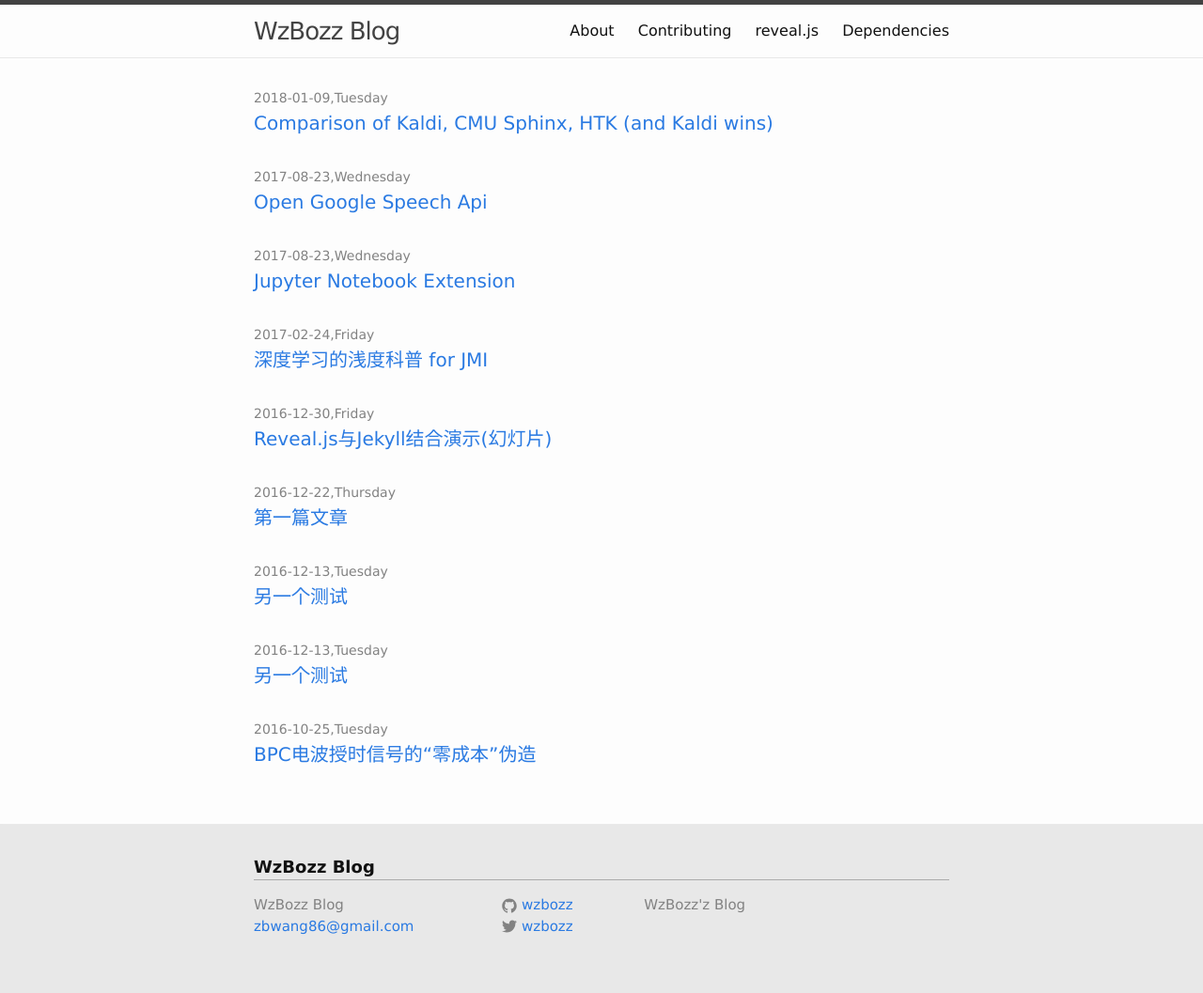
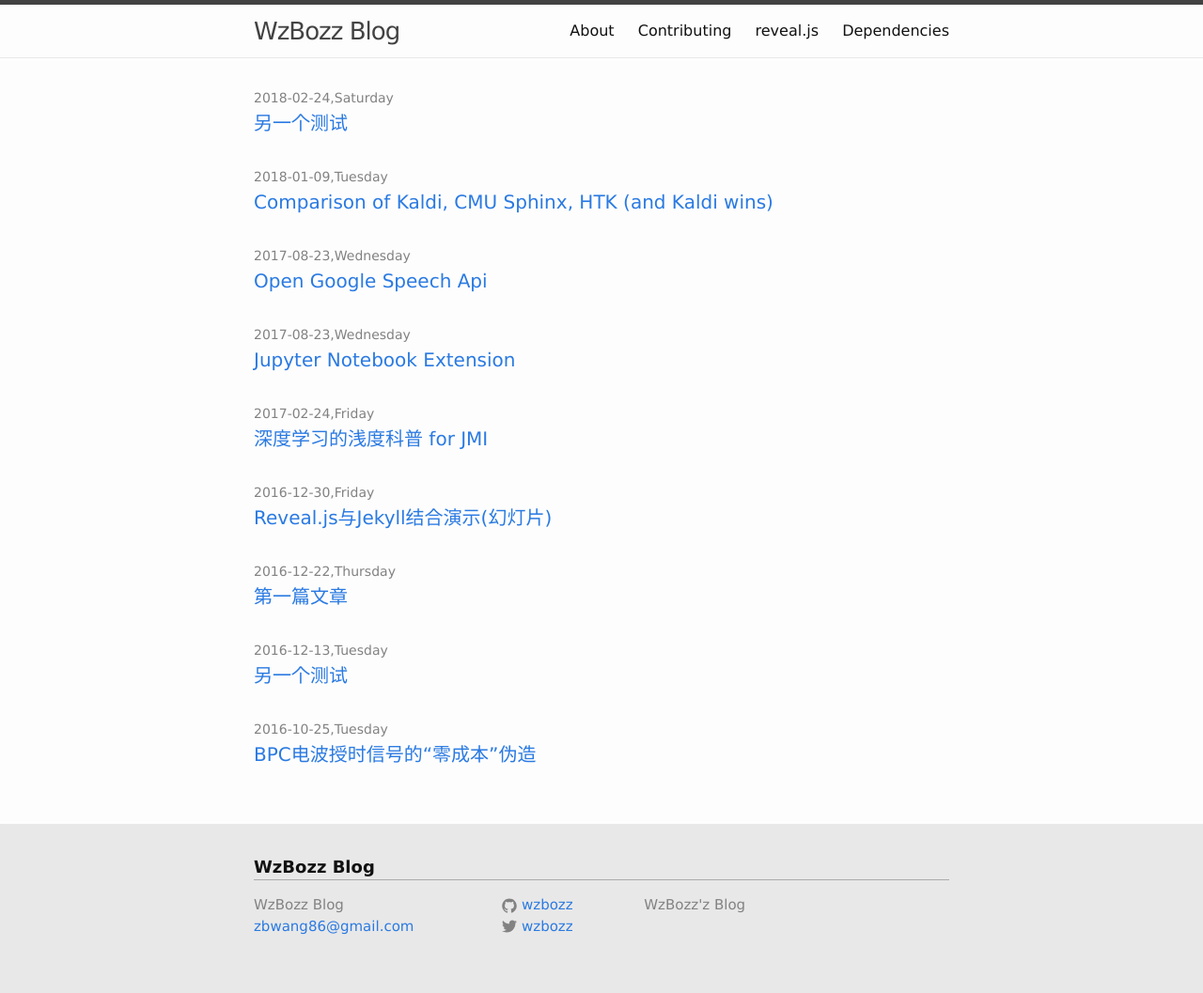
Before and after one commit to wzbozz/wzbozz.github.io, a Jekyll site: the page built from index.html, in a window 1280 px wide. Shown: the whole page at 94% size. Built offline with Jekyll 4.4.1, drawn with Linux system fonts in a browser that asks for light colours.

Commit message:
Update 2018-02-24--test.md

```diff
--- a/_posts/2018-02-24--test.md
+++ b/_posts/2018-02-24--test.md
@@ -1,6 +1,6 @@
 ---
 title: "另一个测试"
-date: 2016-12-13
+date: 2018-02-24
 layout: post
 mathjax: true
 ruby_notation: true
```
